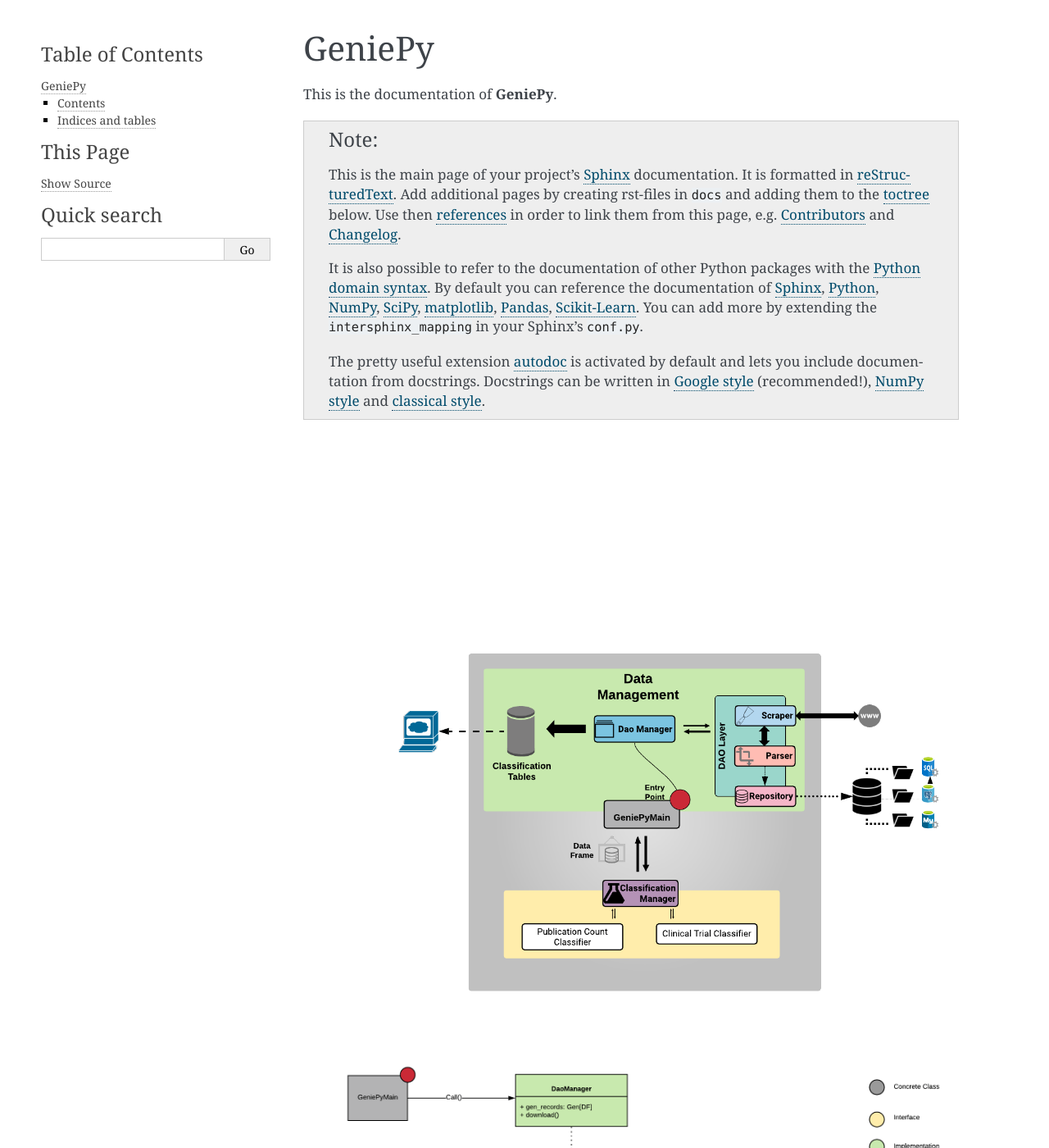
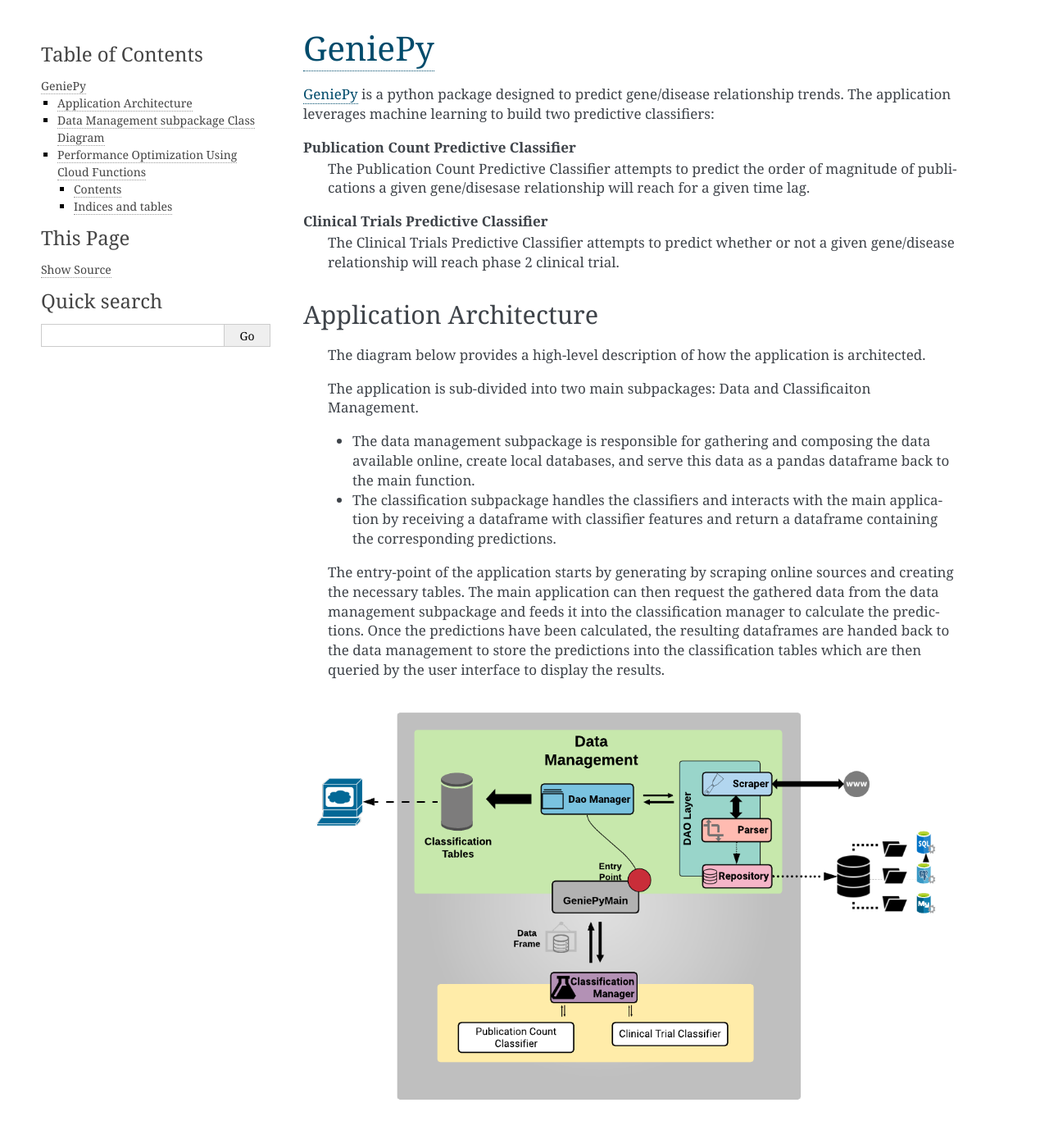
Before and after one commit to derekkinzo/genie, a Sphinx documentation site: the page built from geniepy/docs/index.rst, in a window 1280 px wide and 1400 px high. Shown: the whole window at 82% size. Built offline with Sphinx 7.4.7, drawn with Linux system fonts in a browser that asks for light colours; pages that are not in the unit, such as notebooks, are missing from menus; the version number could not be read and is left out; some of the changed text lies outside the part shown.

Commit message:
Added geniepy diagrams and sphinx index

```diff
--- a/geniepy/docs/index.rst
+++ b/geniepy/docs/index.rst
@@ -1,30 +1,43 @@
 =======
-GeniePy
+GeniePy_
 =======
 
-This is the documentation of **GeniePy**.
+GeniePy_ is a python package designed to predict gene/disease relationship trends. The application leverages machine learning to build two predictive classifiers:
 
-.. note::
+**Publication Count Predictive Classifier**
+    The Publication Count Predictive Classifier attempts to predict the order of magnitude of publications a given gene/disesase relationship will reach for a given time lag.
 
-    This is the main page of your project's `Sphinx`_ documentation.
-    It is formatted in `reStructuredText`_. Add additional pages
-    by creating rst-files in ``docs`` and adding them to the `toctree`_ below.
-    Use then `references`_ in order to link them from this page, e.g.
-    :ref:`authors` and :ref:`changes`.
+**Clinical Trials Predictive Classifier**
+    The Clinical Trials Predictive Classifier attempts to predict whether or not a given gene/disease relationship will reach phase 2 clinical trial.
 
-    It is also possible to refer to the documentation of other Python packages
-    with the `Python domain syntax`_. By default you can reference the
-    documentation of `Sphinx`_, `Python`_, `NumPy`_, `SciPy`_, `matplotlib`_,
-    `Pandas`_, `Scikit-Learn`_. You can add more by extending the
-    ``intersphinx_mapping`` in your Sphinx's ``conf.py``.
 
-    The pretty useful extension `autodoc`_ is activated by default and lets
-    you include documentation from docstrings. Docstrings can be written in
-    `Google style`_ (recommended!), `NumPy style`_ and `classical style`_.
+Application Architecture
+------------------------
+    The diagram below provides a high-level description of how the application is
+    architected.
+
+    The application is sub-divided into two main subpackages: Data and Classificaiton Management.
+
+    - The data management subpackage is responsible for gathering and composing the data available online, create local databases, and serve this data as a pandas dataframe back to the main function.
+
+    - The classification subpackage handles the classifiers and interacts with the main application by receiving a dataframe with classifier features and return a dataframe containing the corresponding predictions.
+
+    The entry-point of the application starts by generating by scraping online sources and creating the necessary tables. The main application can then request the gathered data from the data management subpackage and feeds it into the classification manager to calculate the predictions. Once the predictions have been calculated, the resulting dataframes are handed back to the data management to store the predictions into the classification tables which are then queried by the user interface to display the results.
 
 .. image:: ./_static/GeniePyArchitectureDiagram.png
 
+
+
+Data Management subpackage Class Diagram
+----------------------------------------
+    The diagram below depicts the class diagram for the Data Management subpackage.
+
 .. image:: ./_static/GeniePyDataMgmtClassDiagram.png
+
+
+Performance Optimization Using Cloud Functions
+----------------------------------------------
+    TODO: Describe use of cloud functions applied to increase performance and allow continuous querying to generate databases.
 
 .. image:: ./_static/CloudFunctionsDiagram.png
 
@@ -47,18 +60,4 @@
 * :ref:`modindex`
 * :ref:`search`
 
-.. _toctree: http://www.sphinx-doc.org/en/master/usage/restructuredtext/directives.html
-.. _reStructuredText: http://www.sphinx-doc.org/en/master/usage/restructuredtext/basics.html
-.. _references: http://www.sphinx-doc.org/en/stable/markup/inline.html
-.. _Python domain syntax: http://sphinx-doc.org/domains.html#the-python-domain
-.. _Sphinx: http://www.sphinx-doc.org/
-.. _Python: http://docs.python.org/
-.. _Numpy: http://docs.scipy.org/doc/numpy
-.. _SciPy: http://docs.scipy.org/doc/scipy/reference/
-.. _matplotlib: https://matplotlib.org/contents.html#
-.. _Pandas: http://pandas.pydata.org/pandas-docs/stable
-.. _Scikit-Learn: http://scikit-learn.org/stable
-.. _autodoc: http://www.sphinx-doc.org/en/stable/ext/autodoc.html
-.. _Google style: https://github.com/google/styleguide/blob/gh-pages/pyguide.md#38-comments-and-docstrings
-.. _NumPy style: https://numpydoc.readthedocs.io/en/latest/format.html
-.. _classical style: http://www.sphinx-doc.org/en/stable/domains.html#info-field-lists
+.. _GeniePy: https://pypi.org/project/geniepy/
```
Also changed, not shown: other parts of geniepy/docs/index.rst (+1 -1 lines), geniepy/README.rst, geniepy/docs/_static/GeniePyArchitectureDiagram.png, geniepy/docs/_static/GeniePyDataMgmtClassDiagram.png.
